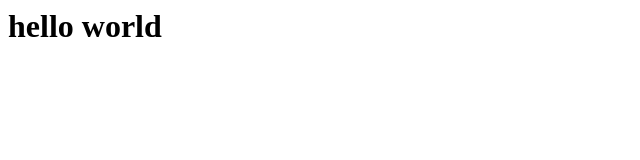
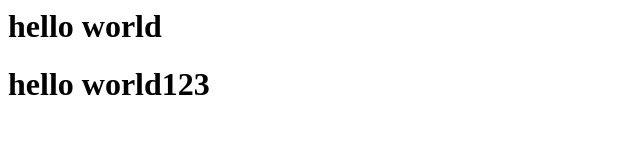
Before and after one commit to diksha-chougule/tempneww, a plain HTML site: page index.html in a window 1280 px wide. Shown: the whole page, without its empty margins (0-640 px from the left). Drawn offline with Linux system fonts and the light colour scheme.

Commit message:
2nd commit

```diff
--- a/index.html
+++ b/index.html
@@ -1,5 +1,6 @@
 <html>
 <body>
 <h1>hello world</h1>
+<h1>hello world123</h1>
 </body>
 </html>
```
